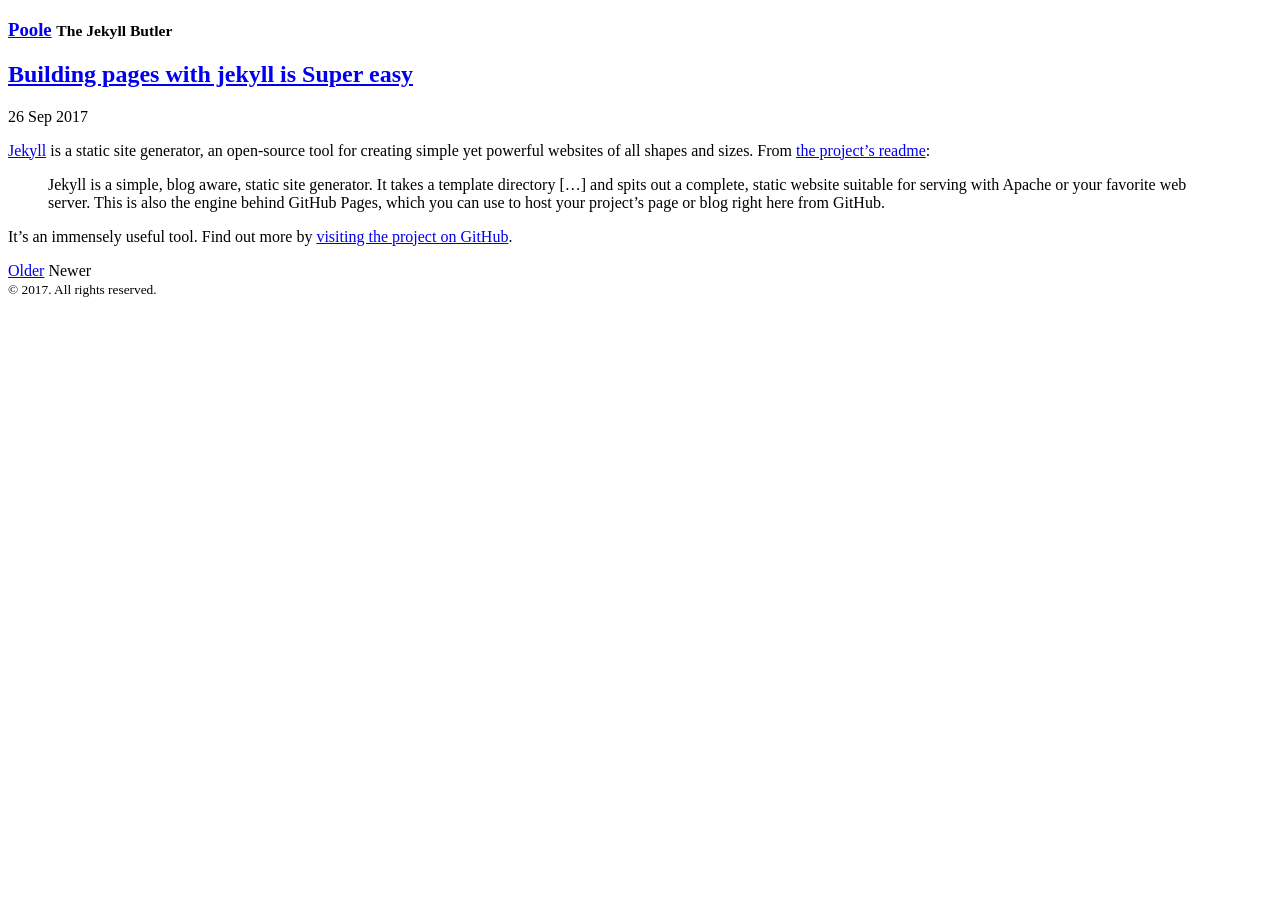
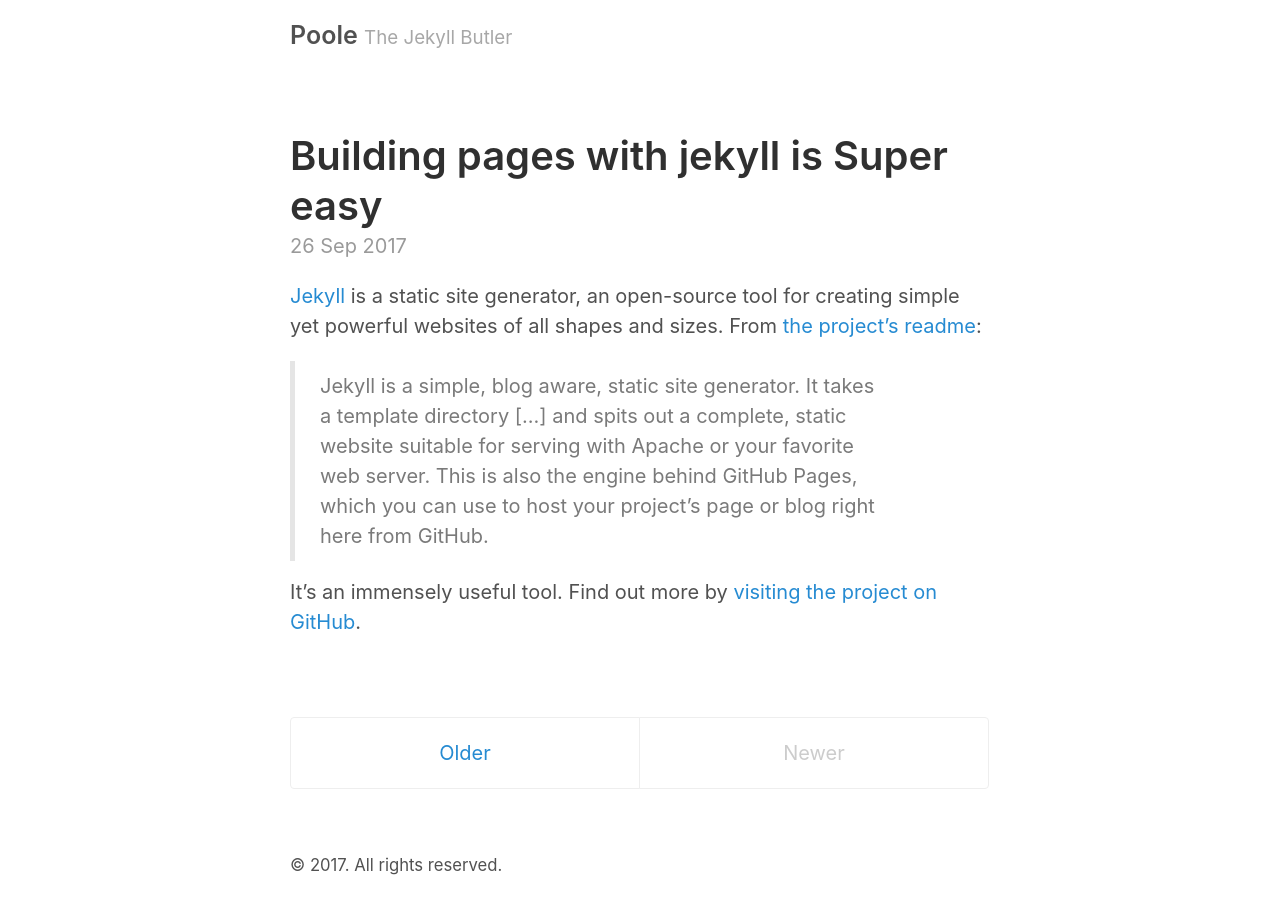
Before and after one commit to sigdelsanjog/sigdelsanjog.github.io, a Jekyll site: the page built from index.html, in a window 1280 px wide. Built offline with Jekyll 4.4.1, drawn with Linux system fonts in a browser that asks for light colours; the list of posts is cut into pages by our own code.

Commit message:
baseurl modified to repo blog

```diff
--- a/_config.yml
+++ b/_config.yml
@@ -6,7 +6,7 @@
 tagline:             The Jekyll Butler
 url:                 http://getpoole.com
 paginate:            1
-baseurl:             ""
+baseurl:             "https://sigdelsanjog.github.io/blog"
 
 # Assets
 #
--- a/_includes/head.html
+++ b/_includes/head.html
@@ -10,8 +10,8 @@
     {% endif %}
   </title>
 
-  <link rel="stylesheet" href="{{ site.baseurl }}/blog/styles.css">
-  <link rel="apple-touch-icon-precomposed" sizes="144x144" href="{{ site.baseurl }}/blog/public/apple-touch-icon-precomposed.png">
-  <link rel="shortcut icon" href="{{ site.baseurl }}/blog/public/favicon.ico">
-  <link rel="alternate" type="application/atom+xml" title="{{ site.title }}" href="{{ site.baseurl }}/blog/atom.xml">
+  <link rel="stylesheet" href="{{ site.baseurl }}/styles.css">
+  <link rel="apple-touch-icon-precomposed" sizes="144x144" href="{{ site.baseurl }}public/apple-touch-icon-precomposed.png">
+  <link rel="shortcut icon" href="{{ site.baseurl }}/public/favicon.ico">
+  <link rel="alternate" type="application/atom+xml" title="{{ site.title }}" href="{{ site.baseurl }}/atom.xml">
 </head>
--- a/_layouts/default.html
+++ b/_layouts/default.html
@@ -8,7 +8,7 @@
     <div class="container content">
       <header class="masthead">
         <h3 class="masthead-title">
-          <a href="{{ site.baseurl }}/blog" title="Home">{{ site.title }}</a>
+          <a href="{{ site.baseurl }}" title="Home">{{ site.title }}</a>
           <small>{{ site.tagline }}</small>
         </h3>
       </header>
--- a/_layouts/post.html
+++ b/_layouts/post.html
@@ -14,7 +14,7 @@
   <ul class="related-posts">
     {% for post in site.related_posts limit:5 %}
       <li>
-        <a href="{{ site.baseurl }}/blog/{{ post.url }}">
+        <a href="{{ site.baseurl }}{{ post.url }}">
           {{ post.title }}
           <small><time datetime="{{ post.date | date_to_xmlschema }}">{{ post.date | date_to_string }}</time></small>
         </a>
--- a/index.html
+++ b/index.html
@@ -21,12 +21,12 @@
 
 <div class="pagination">
   {% if paginator.next_page %}
-    <a class="pagination-item older" href="{{ paginator.next_page_path | prepend: site.baseurl }}/blog">Older</a>
+    <a class="pagination-item older" href="{{ paginator.next_page_path | prepend: site.baseurl }}">Older</a>
   {% else %}
     <span class="pagination-item older">Older</span>
   {% endif %}
   {% if paginator.previous_page %}
-    <a class="pagination-item newer" href="{{ paginator.previous_page_path | prepend: site.baseurl }}/blog">Newer</a>
+    <a class="pagination-item newer" href="{{ paginator.previous_page_path | prepend: site.baseurl }}">Newer</a>
   {% else %}
     <span class="pagination-item newer">Newer</span>
   {% endif %}
```
